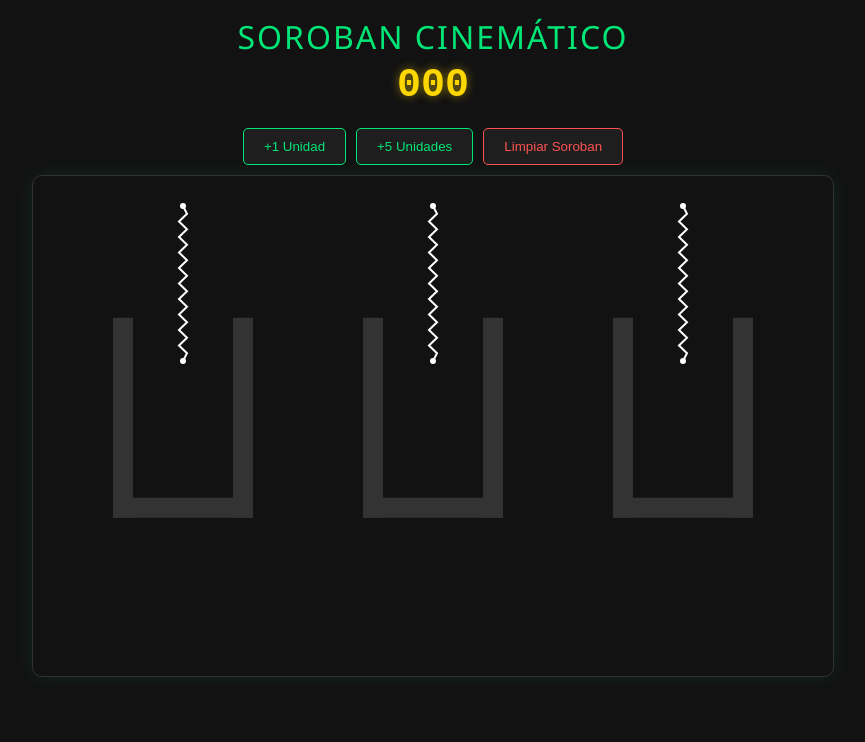
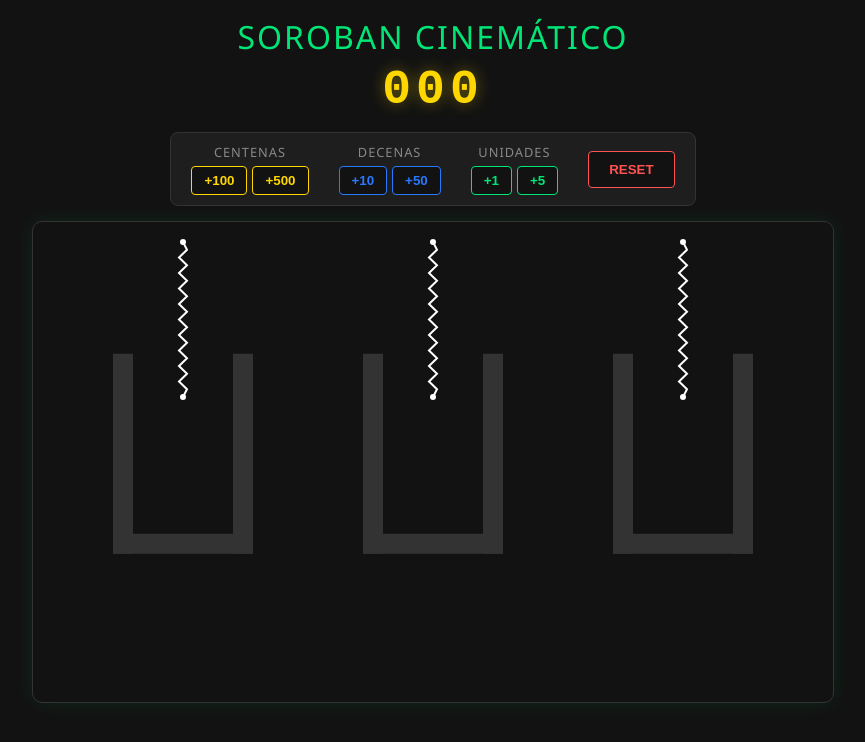
Before and after one commit to RenatoMRobles/Robles_Soroban_Cinematico, a Flask app: page / in a window 1280 px wide. Shown: the top 742 px of the page, without its empty margins (207-1072 px from the left). Run offline with Flask 3, Linux system fonts and the light colour scheme.

Commit message:
Fase 4: Tablero de Mando Universal completo

```diff
--- a/templates/index.html
+++ b/templates/index.html
@@ -12,27 +12,42 @@
         }
         h1 { margin-top: 15px; font-weight: 300; letter-spacing: 2px; color: #00E676; margin-bottom: 5px; }
 
-        /* 🎛️ Estilo del Marcador Digital Holográfico */
         #marcador {
-            font-size: 2.5em;
-            font-weight: bold;
-            color: #FFD700; /* Oro corporativo */
-            text-shadow: 0 0 10px rgba(255, 215, 0, 0.5);
-            margin-bottom: 10px;
-            font-family: 'Courier New', Courier, monospace;
+            font-size: 3em; font-weight: bold; color: #FFD700;
+            text-shadow: 0 0 15px rgba(255, 215, 0, 0.4); margin-bottom: 15px;
+            font-family: 'Courier New', Courier, monospace; letter-spacing: 5px;
         }
 
         #canvas-container {
-            width: 800px; height: 500px; border: 1px solid #333;
-            box-shadow: 0 0 20px rgba(0, 230, 118, 0.1); border-radius: 10px; margin-top: 10px;
+            width: 800px; height: 480px; border: 1px solid #333;
+            box-shadow: 0 0 20px rgba(0, 230, 118, 0.1); border-radius: 10px;
         }
-        .controls { margin-top: 10px; display: flex; gap: 10px; }
+
+        /* Estilos del Tablero de Mando */
+        .panel-control {
+            display: flex; gap: 30px; margin-bottom: 15px;
+            background: #1E1E1E; padding: 10px 20px; border-radius: 8px;
+            border: 1px solid #333;
+        }
+        .columna-btns { display: flex; flex-direction: column; gap: 5px; align-items: center;}
+        .titulo-col { font-size: 0.8em; color: #888; text-transform: uppercase; letter-spacing: 1px;}
+        .fila-btns { display: flex; gap: 5px; }
+
         button {
-            background-color: #1E1E1E; color: #00E676; border: 1px solid #00E676;
-            padding: 10px 20px; border-radius: 5px; cursor: pointer; transition: all 0.3s ease;
+            background-color: #121212; border: 1px solid; padding: 6px 12px;
+            border-radius: 4px; cursor: pointer; transition: all 0.2s ease; font-weight: bold;
         }
-        button:hover { background-color: #00E676; color: #121212; }
-        .btn-reset { color: #FF5252; border-color: #FF5252; }
+        /* Colores corporativos por magnitud */
+        .btn-u { color: #00E676; border-color: #00E676; }
+        .btn-u:hover { background-color: #00E676; color: #121212; }
+
+        .btn-d { color: #2979FF; border-color: #2979FF; }
+        .btn-d:hover { background-color: #2979FF; color: #121212; }
+
+        .btn-c { color: #FFD700; border-color: #FFD700; }
+        .btn-c:hover { background-color: #FFD700; color: #121212; }
+
+        .btn-reset { color: #FF5252; border-color: #FF5252; height: 100%; align-self: center; padding: 10px 20px;}
         .btn-reset:hover { background-color: #FF5252; color: #121212; }
     </style>
 </head>
@@ -40,15 +55,34 @@
     <h1>SOROBAN CINEMÁTICO</h1>
     <div id="marcador">000</div>
 
-    <div class="controls">
-        <button onclick="agregarCanica(1)">+1 Unidad</button>
-        <button onclick="agregarCanica(5)">+5 Unidades</button>
-        <button class="btn-reset" onclick="limpiarSoroban()">Limpiar Soroban</button>
+    <div class="panel-control">
+        <div class="columna-btns">
+            <span class="titulo-col">Centenas</span>
+            <div class="fila-btns">
+                <button class="btn-c" onclick="agregarCanica('C', 1)">+100</button>
+                <button class="btn-c" onclick="agregarCanica('C', 5)">+500</button>
+            </div>
+        </div>
+        <div class="columna-btns">
+            <span class="titulo-col">Decenas</span>
+            <div class="fila-btns">
+                <button class="btn-d" onclick="agregarCanica('D', 1)">+10</button>
+                <button class="btn-d" onclick="agregarCanica('D', 5)">+50</button>
+            </div>
+        </div>
+        <div class="columna-btns">
+            <span class="titulo-col">Unidades</span>
+            <div class="fila-btns">
+                <button class="btn-u" onclick="agregarCanica('U', 1)">+1</button>
+                <button class="btn-u" onclick="agregarCanica('U', 5)">+5</button>
+            </div>
+        </div>
+        <button class="btn-reset" onclick="limpiarSoroban()">RESET</button>
     </div>
+
     <div id="canvas-container"></div>
 
     <script>
-        // Motores y Lógica Cuántica por Robles y Robles 🏢✨
         const Engine = Matter.Engine, Render = Matter.Render, Runner = Matter.Runner,
               Bodies = Matter.Bodies, Body = Matter.Body, Constraint = Matter.Constraint,
               Composite = Matter.Composite;
@@ -57,114 +91,103 @@
         const render = Render.create({
             element: document.getElementById('canvas-container'),
             engine: engine,
-            options: { width: 800, height: 500, wireframes: false, background: 'transparent' }
+            options: { width: 800, height: 480, wireframes: false, background: 'transparent' }
         });
 
         const opPared = { render: { fillStyle: '#333' } };
 
-        // Función para construir columnas con gravedad (Código modular elegante 📐)
         function crearColumna(x) {
-            const base = Bodies.rectangle(x, 350, 140, 20, opPared);
-            const izq = Bodies.rectangle(x - 60, 260, 20, 200, opPared);
-            const der = Bodies.rectangle(x + 60, 260, 20, 200, opPared);
+            const base = Bodies.rectangle(x, 330, 140, 20, opPared);
+            const izq = Bodies.rectangle(x - 60, 240, 20, 200, opPared);
+            const der = Bodies.rectangle(x + 60, 240, 20, 200, opPared);
             const contenedor = Body.create({ parts: [base, izq, der], friction: 0.5, mass: 10, inertia: Infinity });
-            const ancla = Bodies.circle(x, 30, 10, { isStatic: true, render: { visible: false } });
+            const ancla = Bodies.circle(x, 20, 10, { isStatic: true, render: { visible: false } });
             const resorte = Constraint.create({
                 bodyA: ancla, bodyB: contenedor, pointB: { x: 0, y: -80 },
                 stiffness: 0.007, damping: 0.1, length: 150
             });
             Composite.add(engine.world, [contenedor, ancla, resorte]);
-            return contenedor; // Retornamos referencia si la necesitamos luego
         }
 
-        // Instanciamos la arquitectura: Centenas(Izq), Decenas(Centro), Unidades(Der)
-        crearColumna(150); // Centenas
-        crearColumna(400); // Decenas
-        crearColumna(650); // Unidades
+        // Instanciamos: Centenas(150), Decenas(400), Unidades(650)
+        crearColumna(150); crearColumna(400); crearColumna(650);
 
-        // Variables Globales del Valor
-        let valUnidades = 0;
-        let valDecenas = 0;
-        let valCentenas = 0;
-        let canicasCuerpos = []; // Para poder borrarlas todas luego
+        // Variables de Lógica
+        let valUnidades = 0; let valDecenas = 0; let valCentenas = 0;
+        let canicasCuerpos = [];
 
-        // Actualizar el HUD en tiempo real
         function actualizarMarcador() {
-            let total = valCentenas * 100 + valDecenas * 10 + valUnidades;
-            // Formatear a 3 dígitos (ej. 005, 042, 145)
+            let total = (valCentenas * 100) + (valDecenas * 10) + valUnidades;
             document.getElementById('marcador').innerText = total.toString().padStart(3, '0');
         }
 
-        function crearCanicaFisica(columna, valorVisual, tipo) {
-            let x = columna === 'unidades' ? 650 : (columna === 'decenas' ? 400 : 150);
+        function limpiarSoroban() {
+            canicasCuerpos.forEach(c => Composite.remove(engine.world, c));
+            canicasCuerpos = [];
+            valUnidades = 0; valDecenas = 0; valCentenas = 0;
+            actualizarMarcador();
+        }
 
-            // Tamaños y colores corporativos
-            let radio = 15; let color = '#00E676'; let masa = 2; // Unidad base (1, 10, 100)
+        function crearCanicaFisica(columna, valorFisico) {
+            let x = columna === 'U' ? 650 : (columna === 'D' ? 400 : 150);
 
-            if (tipo === 'tombolocha') { // La de valor 5
-                radio = 30; color = '#FF4081'; masa = 10;
-            } else if (columna === 'decenas') {
-                radio = 25; color = '#2979FF'; masa = 5; // Decena base
-            } else if (columna === 'centenas') {
-                radio = 35; color = '#FFD700'; masa = 8; // Centena base (Oro)
-            }
+            // Lógica de tamaños: Valor 1 (15px), Valor 5 (30px Tombolocha)
+            let radio = valorFisico === 1 ? 15 : 30;
+            let masa = valorFisico === 1 ? 2 : 10;
+            let color = '#FFF';
 
-            let nuevaCanica = Bodies.circle(x, 60, radio, { restitution: 0.5, mass: masa, render: { fillStyle: color } });
+            // Colores por magnitud
+            if (columna === 'U') color = valorFisico === 1 ? '#00E676' : '#FF4081'; // Verde / Rosa
+            if (columna === 'D') color = valorFisico === 1 ? '#2979FF' : '#B388FF'; // Azul / Morado
+            if (columna === 'C') color = valorFisico === 1 ? '#FFD700' : '#FF6D00'; // Oro / Naranja
+
+            let nuevaCanica = Bodies.circle(x, 50, radio, { restitution: 0.5, mass: masa, render: { fillStyle: color } });
             canicasCuerpos.push(nuevaCanica);
             Composite.add(engine.world, nuevaCanica);
         }
 
-        function limpiarSoroban() {
-            // Eliminar todas las canicas físicas
-            canicasCuerpos.forEach(c => Composite.remove(engine.world, c));
-            canicasCuerpos = [];
-            // Resetear valores lógicos
-            valUnidades = 0; valDecenas = 0; valCentenas = 0;
+        // Función Maestra de Inyección Universal
+        function agregarCanica(columna, valorFisico) {
+            if (columna === 'U') valUnidades += valorFisico;
+            if (columna === 'D') valDecenas += valorFisico;
+            if (columna === 'C') valCentenas += valorFisico;
+
+            crearCanicaFisica(columna, valorFisico);
             actualizarMarcador();
+
+            // Dar tiempo a que caiga y luego checar desbordes globales
+            setTimeout(verificarDesbordes, 500);
         }
 
-        function agregarCanica(valor) {
-            valUnidades += valor;
+        function verificarDesbordes() {
+            let huboDesborde = false;
 
-            // Instanciar físicamente
-            crearCanicaFisica('unidades', valor, valor === 5 ? 'tombolocha' : 'normal');
+            // Algoritmo de arrastre (Unidades -> Decenas -> Centenas)
+            if (valUnidades >= 10) { valDecenas += Math.floor(valUnidades / 10); valUnidades = valUnidades % 10; huboDesborde = true; }
+            if (valDecenas >= 10) { valCentenas += Math.floor(valDecenas / 10); valDecenas = valDecenas % 10; huboDesborde = true; }
 
-            // Lógica en Cascada 🌊 (Unidades -> Decenas -> Centenas)
-            if (valUnidades >= 10) {
-                setTimeout(() => {
-                    let excedenteU = valUnidades - 10;
-                    valUnidades = excedenteU;
-                    valDecenas += 1; // Subimos una decena
+            if (huboDesborde) {
+                // Limpiar pantalla física y reconstruir el estado actual optimizado
+                canicasCuerpos.forEach(c => Composite.remove(engine.world, c));
+                canicasCuerpos = [];
 
-                    // Limpiar gráficamente SOLO unidades (Por ahora limpiamos todo el canvas por simplicidad física)
-                    // Para un efecto preciso, en el futuro filtraremos por coordenadas X
-                    limpiarSoroban();
+                // Reconstruir Centenas
+                let c5 = Math.floor(valCentenas / 5); let c1 = valCentenas % 5;
+                for(let i=0; i<c5; i++) crearCanicaFisica('C', 5);
+                for(let i=0; i<c1; i++) crearCanicaFisica('C', 1);
 
-                    // Reconstruir estado actual en cadena
-                    valUnidades = excedenteU;
-                    valDecenas += 1;
+                // Reconstruir Decenas
+                let d5 = Math.floor(valDecenas / 5); let d1 = valDecenas % 5;
+                for(let i=0; i<d5; i++) crearCanicaFisica('D', 5);
+                for(let i=0; i<d1; i++) crearCanicaFisica('D', 1);
 
-                    // Desborde a Centenas
-                    if(valDecenas >= 10) {
-                        let excedenteD = valDecenas - 10;
-                        valDecenas = excedenteD;
-                        valCentenas += 1;
-                    }
+                // Reconstruir Unidades
+                let u5 = Math.floor(valUnidades / 5); let u1 = valUnidades % 5;
+                for(let i=0; i<u5; i++) crearCanicaFisica('U', 5);
+                for(let i=0; i<u1; i++) crearCanicaFisica('U', 1);
 
-                    // Renderizar el nuevo estado
-                    for(let i=0; i<valCentenas; i++) crearCanicaFisica('centenas', 100, 'normal');
-                    for(let i=0; i<valDecenas; i++) crearCanicaFisica('decenas', 10, 'normal');
-
-                    // Logica de re-renderizado de unidades (Optimizando tomo y uno)
-                    let reconstruir5 = Math.floor(valUnidades / 5);
-                    let reconstruir1 = valUnidades % 5;
-                    for(let i=0; i<reconstruir5; i++) crearCanicaFisica('unidades', 5, 'tombolocha');
-                    for(let i=0; i<reconstruir1; i++) crearCanicaFisica('unidades', 1, 'normal');
-
-                    actualizarMarcador();
-                }, 500); // 🕒 Suspenso de medio segundo
+                actualizarMarcador();
             }
-            actualizarMarcador();
         }
 
         Render.run(render);
```
